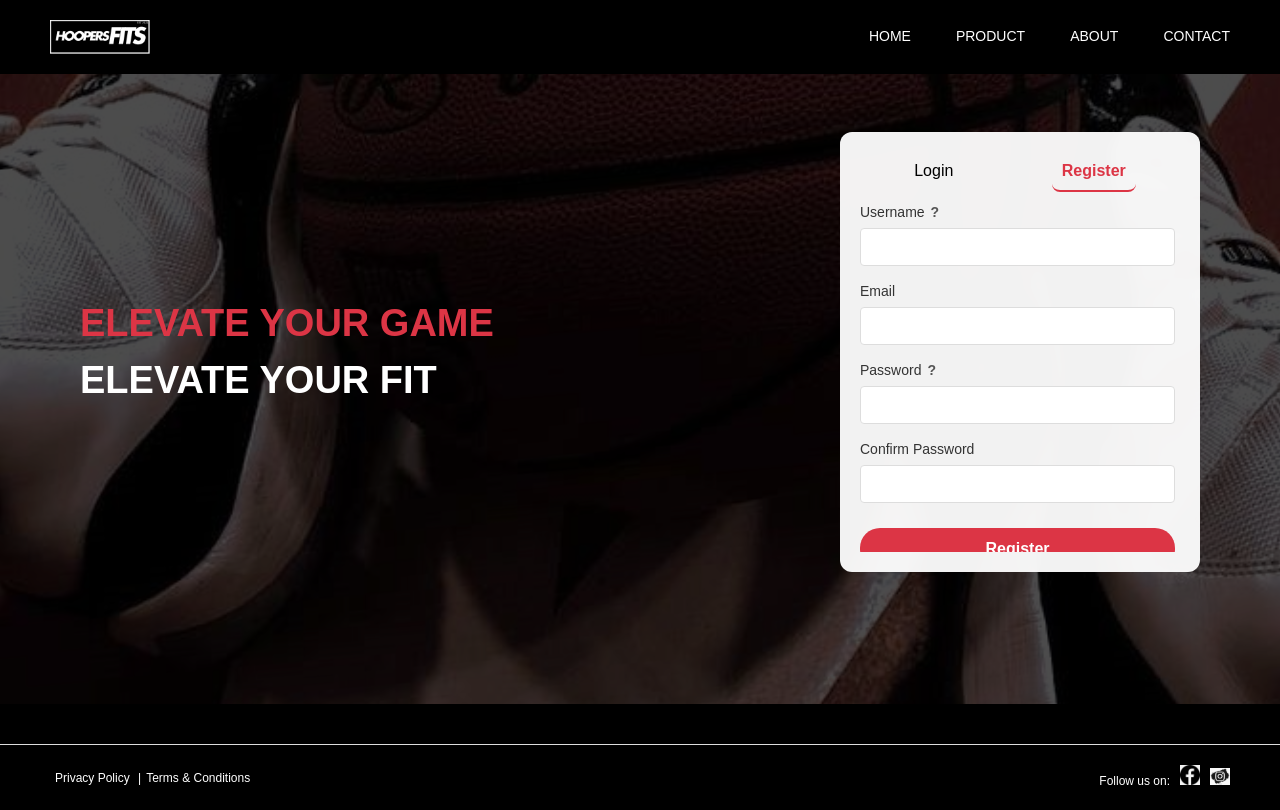
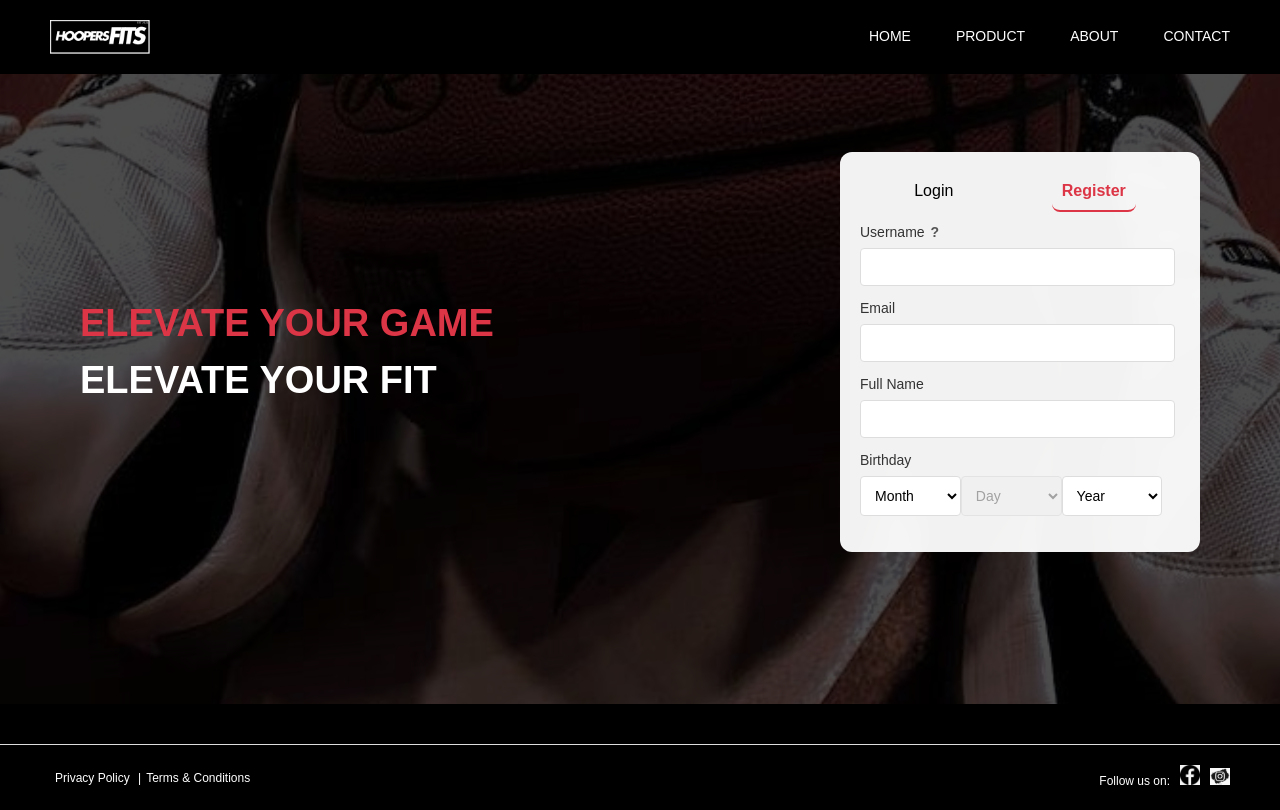
Before and after one commit to WeissWinterprison12/hooper-vercelV1, a React app: page /register in a window 1280 px wide. Built offline with nearby package versions, Linux system fonts and the light colour scheme; the HTML template or start-up script is replaced by a standard one.

Commit message:
new Updated Register

```diff
--- a/src/Pages/Register.jsx
+++ b/src/Pages/Register.jsx
@@ -1,4 +1,4 @@
-// register.jsx - OPTION A: Simple Registration (no extra fields)
+// register.jsx - OPTION A: Simple Registration (with security question)
 import React, { useRef, useState } from "react";
 import { useNavigate } from "react-router-dom";
 import logo from "../Images/HoopersFits.png";
@@ -10,6 +10,45 @@ const Register = () => {
   const navigate = useNavigate();
   const registerBoxRef = useRef(null);
   const [errors, setErrors] = useState({});
+
+  // ✅ Security Questions (same as login.jsx)
+  const [securityQuestions] = useState([
+    "What is the name of your first pet?",
+    "What is your mother's maiden name?",
+    "What is the name of your father?",
+    "What is the name of your first school?",
+    "What city were you born in?",
+    "What is your favorite childhood book?"
+  ]);
+
+  // ✅ STEP 1 - Add new state
+  const [formData, setFormData] = useState({
+    fullName: "",
+    month: "",
+    day: "",
+    year: "",
+    address: "",
+    security_question: "",
+    security_answer: ""
+  });
+
+  // ✅ STEP 2 - Add date logic
+  const months = [
+    "January", "February", "March", "April", "May", "June",
+    "July", "August", "September", "October", "November", "December"
+  ];
+
+  const currentYear = 2026;
+
+  const years = Array.from(
+    { length: currentYear - 1900 + 1 },
+    (_, i) => 1900 + i
+  );
+
+  const getDaysInMonth = (month, year) => {
+    if (!month || !year) return 31;
+    return new Date(year, months.indexOf(month) + 1, 0).getDate();
+  };
 
   const usernameRegex = /^(?=.*[A-Z])[A-Za-z0-9]{6,15}$/;
 
@@ -66,8 +105,16 @@ const Register = () => {
     return Object.keys(newErrors).length === 0;
   };
 
+  // ✅ STEP 3 - Add handler
+  const handleChangeExtra = (e) => {
+    setFormData({
+      ...formData,
+      [e.target.name]: e.target.value
+    });
+  };
+
   // =====================================================
-  // 🔥 handleRegister - Simple OPTION A
+  // 🔥 handleRegister - UPDATED with extra fields + security question
   // =====================================================
   const handleRegister = async (e) => {
     e.preventDefault();
@@ -86,11 +133,22 @@ const Register = () => {
         headers: {
           "Content-Type": "application/json",
         },
+        // ✅ STEP 4 - Updated body with extra fields + security question
         body: JSON.stringify({
           username,
           email,
           password,
-          role: "buyer" // Default role
+          role: "buyer",
+
+          fullName: formData.fullName,
+          birthday: {
+            month: formData.month,
+            day: formData.day,
+            year: formData.year
+          },
+          address: formData.address,
+          security_question: formData.security_question,
+          security_answer: formData.security_answer
         }),
       });
 
@@ -173,6 +231,7 @@ const Register = () => {
 
         .register-section {
           width: 360px;
+          height: 400px;
           background: rgba(255,255,255,0.95);
           color: #333;
           border-radius: 12px;
@@ -184,7 +243,16 @@ const Register = () => {
           overflow: hidden;
         }
 
-        .form-scroll { flex: 1; overflow-y: auto; padding-right: 5px; max-height: 350px; }
+        .form-scroll {
+          flex: 1;
+          overflow-y: auto;
+          padding-right: 5px;
+          scrollbar-width: thin;
+          scrollbar-color: #ccc transparent;
+        }
+        .form-scroll::-webkit-scrollbar { width: 4px; }
+        .form-scroll::-webkit-scrollbar-track { background: transparent; }
+        .form-scroll::-webkit-scrollbar-thumb { background: #ccc; border-radius: 2px; }
 
         .login-tabs { display: flex; justify-content: space-around; margin-bottom: 10px; }
         .login-tabs button {
@@ -197,14 +265,30 @@ const Register = () => {
         }
         .login-tabs button.active { border-color: #dc3545; color: #dc3545; font-weight: 600; }
 
-        .form-group { margin-bottom: 15px; }
+        .form-group { margin-bottom: 12px; }
         .form-group label { font-size: 14px; display: block; margin-bottom: 5px; font-weight: 500; }
-        .form-group input {
+        .form-group input, .form-group select {
           width: 100%;
           padding: 10px;
           border: 1px solid #ddd;
           border-radius: 4px;
           font-size: 14px;
+          background: #fff;
+        }
+        .form-group select { cursor: pointer; }
+
+        /* ✅ Birthday select styles */
+        .form-group select {
+          width: 32%;
+          padding: 10px;
+          border: 1px solid #ddd;
+          border-radius: 4px;
+          font-size: 14px;
+          background: #fff;
+        }
+        .form-group select:disabled {
+          background: #f0f0f0;
+          cursor: not-allowed;
         }
 
         .login-button {
@@ -215,7 +299,7 @@ const Register = () => {
           border: none;
           border-radius: 20px;
           cursor: pointer;
-          margin-top: 10px;
+          margin-top: 5px;
           font-size: 16px;
           font-weight: 600;
         }
@@ -287,6 +371,110 @@ const Register = () => {
                 <input name="email" type="email" required />
               </div>
 
+              {/* ✅ FULL NAME */}
+              <div className="form-group">
+                <label>Full Name</label>
+                <input
+                  type="text"
+                  name="fullName"
+                  value={formData.fullName}
+                  onChange={handleChangeExtra}
+                  required
+                />
+              </div>
+
+              {/* ✅ BIRTHDAY (SMART DROPDOWNS) */}
+              <div className="form-group">
+                <label>Birthday</label>
+
+                {/* Month */}
+                <select
+                  name="month"
+                  value={formData.month}
+                  onChange={(e) => {
+                    setFormData({ ...formData, month: e.target.value, day: "" });
+                  }}
+                  required
+                >
+                  <option value="">Month</option>
+                  {months.map((m) => (
+                    <option key={m} value={m}>{m}</option>
+                  ))}
+                </select>
+
+                {/* Day */}
+                <select
+                  name="day"
+                  value={formData.day}
+                  onChange={handleChangeExtra}
+                  disabled={!formData.month || !formData.year}
+                  required
+                >
+                  <option value="">Day</option>
+                  {Array.from(
+                    { length: getDaysInMonth(formData.month, formData.year) },
+                    (_, i) => i + 1
+                  ).map((d) => (
+                    <option key={d} value={d}>{d}</option>
+                  ))}
+                </select>
+
+                {/* Year */}
+                <select
+                  name="year"
+                  value={formData.year}
+                  onChange={(e) => {
+                    setFormData({ ...formData, year: e.target.value, day: "" });
+                  }}
+                  required
+                >
+                  <option value="">Year</option>
+                  {years.map((y) => (
+                    <option key={y} value={y}>{y}</option>
+                  ))}
+                </select>
+              </div>
+
+              {/* ✅ ADDRESS */}
+              <div className="form-group">
+                <label>Address</label>
+                <input
+                  type="text"
+                  name="address"
+                  value={formData.address}
+                  onChange={handleChangeExtra}
+                  required
+                />
+              </div>
+
+              {/* ✅ SECURITY QUESTION (optional) */}
+              <div className="form-group">
+                <label>Security Question<span className="tooltip" title="Used for password reset">?</span></label>
+                <select
+                  name="security_question"
+                  value={formData.security_question}
+                  onChange={handleChangeExtra}
+                >
+                  <option value="">Select a security question (optional)</option>
+                  {securityQuestions.map((question, index) => (
+                    <option key={index} value={question}>{question}</option>
+                  ))}
+                </select>
+              </div>
+
+              {/* ✅ SECURITY ANSWER */}
+              {formData.security_question && (
+                <div className="form-group">
+                  <label>Security Answer<span className="tooltip" title="Answer to your security question">?</span></label>
+                  <input
+                    type="text"
+                    name="security_answer"
+                    value={formData.security_answer}
+                    onChange={handleChangeExtra}
+                  />
+                </div>
+              )}
+
               <div className="form-group">
                 <label>Password<span className="tooltip" title="8-20 characters with uppercase, lowercase, and number. No special characters">?</span></label>
                 <input name="password" type="password" className={errors.password ? "error-input" : ""} required />
@@ -305,7 +493,7 @@ const Register = () => {
         </div>
       </section>
 
-      <footer className="footer">
+            <footer className="footer">
         <p>
           <a href="/privacy" className="footer-link">Privacy Policy</a> |
           <a href="/terms" className="footer-link">Terms & Conditions</a>
```
